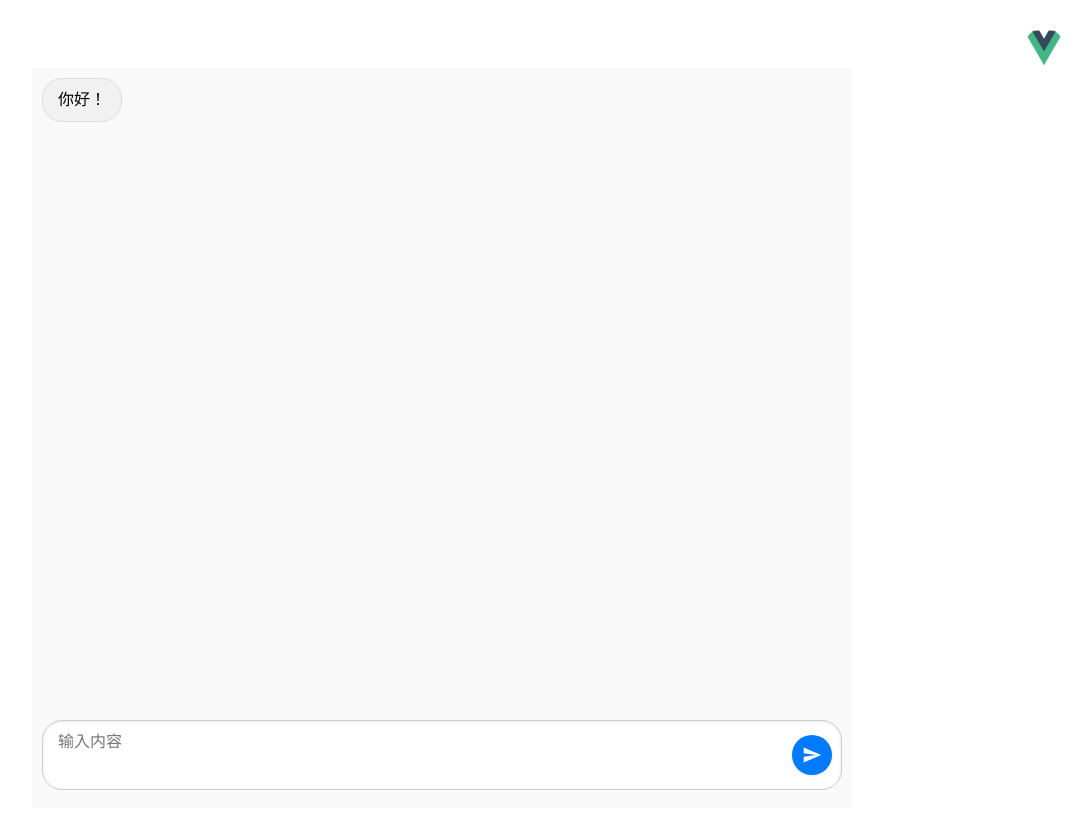
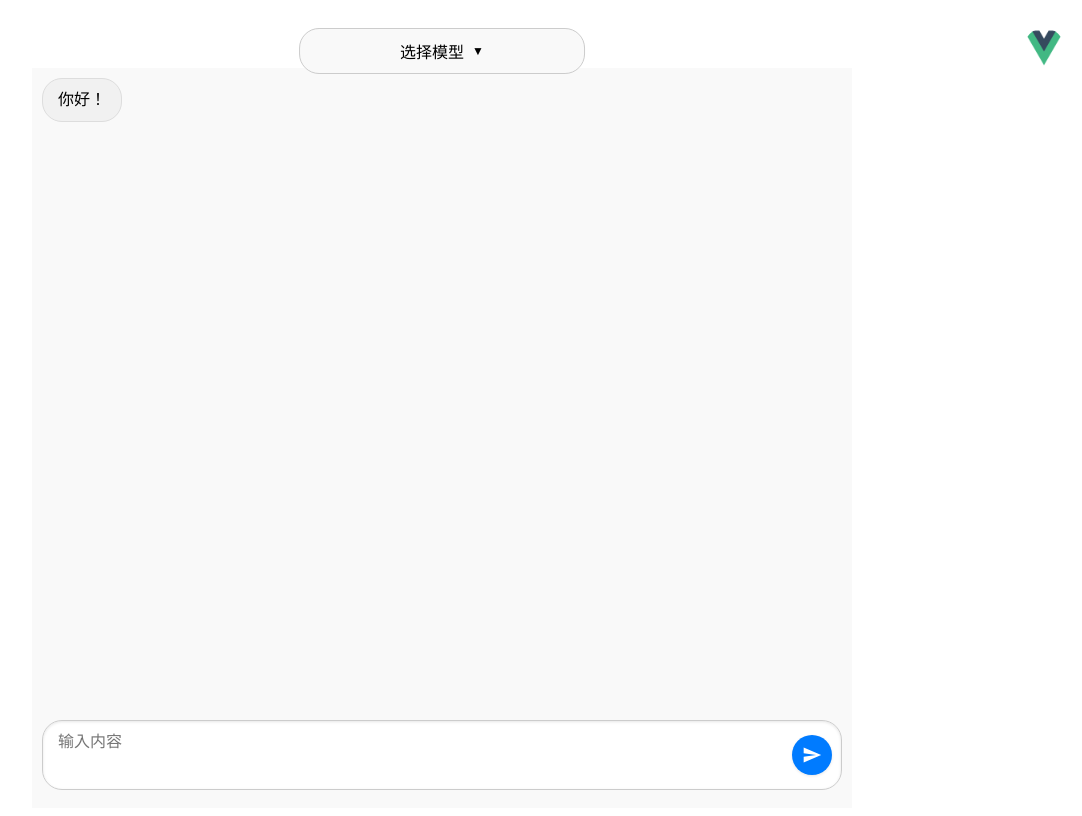
Before and after one commit to ty3201209937/chatweb-q, a Vue app: page / in a window 1280 px wide. Shown: the whole page, without its empty margins (198-1280 px from the left). Built offline with nearby package versions, Linux system fonts and the light colour scheme; the HTML template or start-up script is replaced by a standard one.

Commit message:
增加了选择模型

```diff
--- a/src/components/chat/ChatBox.vue
+++ b/src/components/chat/ChatBox.vue
@@ -1,6 +1,19 @@
 <template>
   <div class="chat-container">
     <div class="header">
+      <!-- 模型选择按钮 -->
+      <div class="model-selector">
+        <button class="model-button" @click="toggleModelMenu">
+          {{ selectedModel || '选择模型' }}
+          <span class="arrow-down" :class="{'open': showModelMenu}">&#9660;</span>
+        </button>
+        <!-- 模型选择菜单 -->
+        <div v-if="showModelMenu" class="model-menu">
+          <div v-for="model in models" :key="model" class="model-option" @click="selectModel(model)">
+            {{ model }}
+          </div>
+        </div>
+      </div>
       <img class="avatar" src="@/assets/logo.png" alt="Avatar" @click="fetchQRCode">
     </div>
     <div class="messages">
@@ -38,15 +51,22 @@ export default {
       ],
       qrCodeUrl: '',
       loginPollingInterval: null,
+      showModelMenu: false, // 控制模型选择菜单的显示
+      selectedModel: '', // 记录当前选择的模型
+      models: ['模型一', '模型二', '模型三'] // 模型列表
     };
   },
   methods: {
     async sendMessage(messageContent) {
       if (messageContent.trim() !== '') {
+        const messageContent = this.newMessage;
         this.messages.push({
           sender: 'User2',
           content: messageContent
         });
+
+        this.newMessage = '';
+        this.$refs.textarea.style.height = 'auto';
 
         console.log('Sending message:', messageContent);
 
@@ -116,6 +136,15 @@ export default {
       if (this.loginPollingInterval) {
         clearInterval(this.loginPollingInterval);
       }
+    },
+    toggleModelMenu() {
+      this.showModelMenu = !this.showModelMenu;
+      console.log('Show model menu:', this.showModelMenu); // 确保这个值在点击时改变
+    },
+    selectModel(model) {
+      this.selectedModel = model;
+      this.showModelMenu = false;
+      console.log('Selected model:', model);
     }
   },
   mounted() {
@@ -139,6 +168,7 @@ export default {
   display: flex;
   justify-content: flex-end;
   padding: 20px 20px 0 0;
+  position: relative; /* 使子元素的绝对定位有效 */
 }
 
 .avatar {
@@ -189,4 +219,63 @@ export default {
   font-size: 16px;
   line-height: 1.4;
 }
+
+.model-selector {
+  position: absolute;
+  top: 20px;
+  left: 50%;
+  transform: translateX(-50%); /* Center the model selector */
+}
+
+.model-button {
+  padding: 10px 100px; /* 调整按钮的边距 */
+  font-size: 16px;
+  border: 1px solid #ccc;
+  border-radius: 20px;
+  background-color: #f9f9f9;
+  cursor: pointer;
+  text-align: center;
+  display: inline-flex;
+  align-items: center;
+}
+
+.arrow-down {
+  margin-left: 8px;
+  font-size: 12px;
+  transition: transform 0.3s ease;
+}
+
+.arrow-down.open {
+  transform: rotate(180deg);
+}
+
+.model-menu {
+  position: absolute;
+  top: 100%;
+  left: 0;
+  background-color: white;
+  border: 1px solid #ccc;
+  border-radius: 5px;
+  box-shadow: 0 2px 5px rgba(0, 0, 0, 0.1);
+  z-index: 1000;
+  min-width: 285px; /* 设置最小宽度 */
+}
+
+.model-option {
+  padding: 10px 15px;
+  cursor: pointer;
+  text-align: center;
+  width: 100%; /* 设置宽度为 100% 以填满父容器 */
+  box-sizing: border-box; /* 包括内边距和边框在宽度内 */
+  font-size: 16px; /* 可以根据需要调整字体大小 */
+  border-bottom: 1px solid #ddd; /* 添加底部边框 */
+}
+
+.model-option:last-child {
+  border-bottom: none; /* 去掉最后一个选项的底部边框 */
+}
+
+.model-option:hover {
+  background-color: #f1f1f1; /* 悬停时改变背景色 */
+}
 </style>
```
